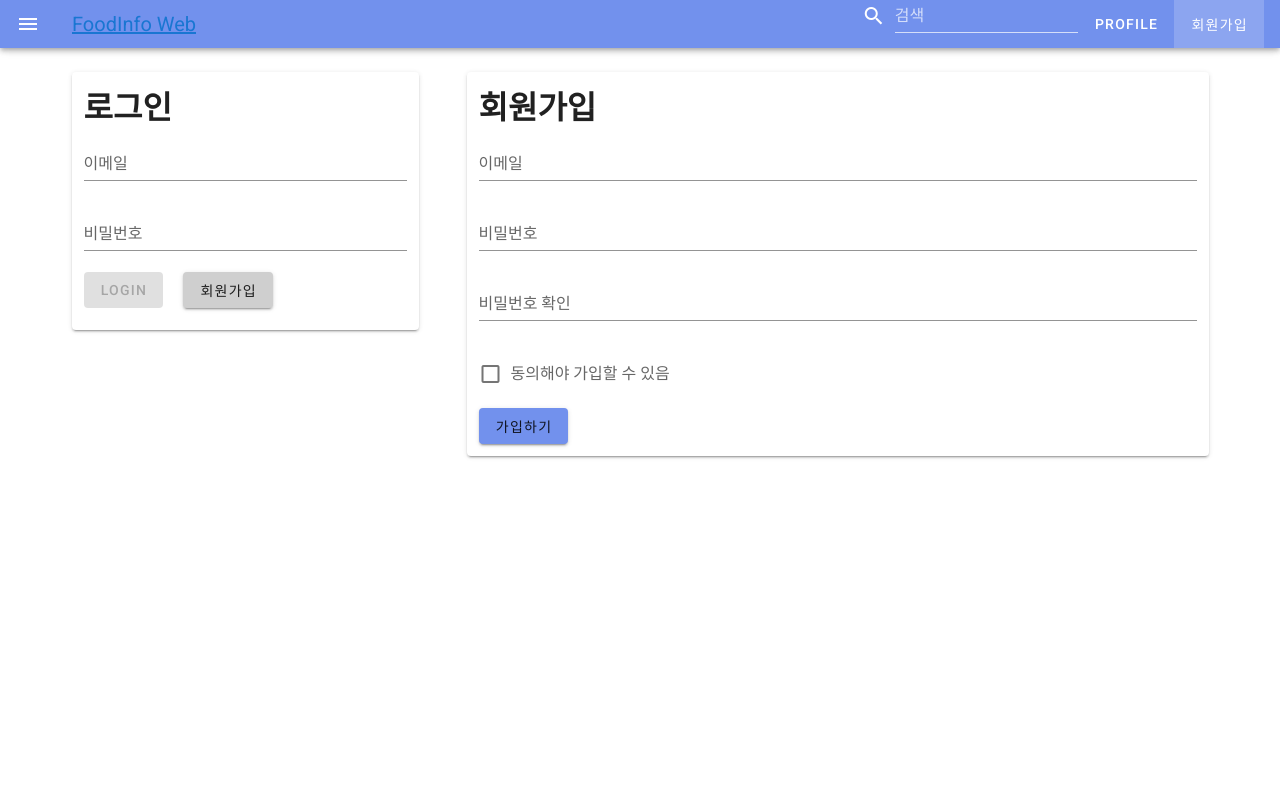
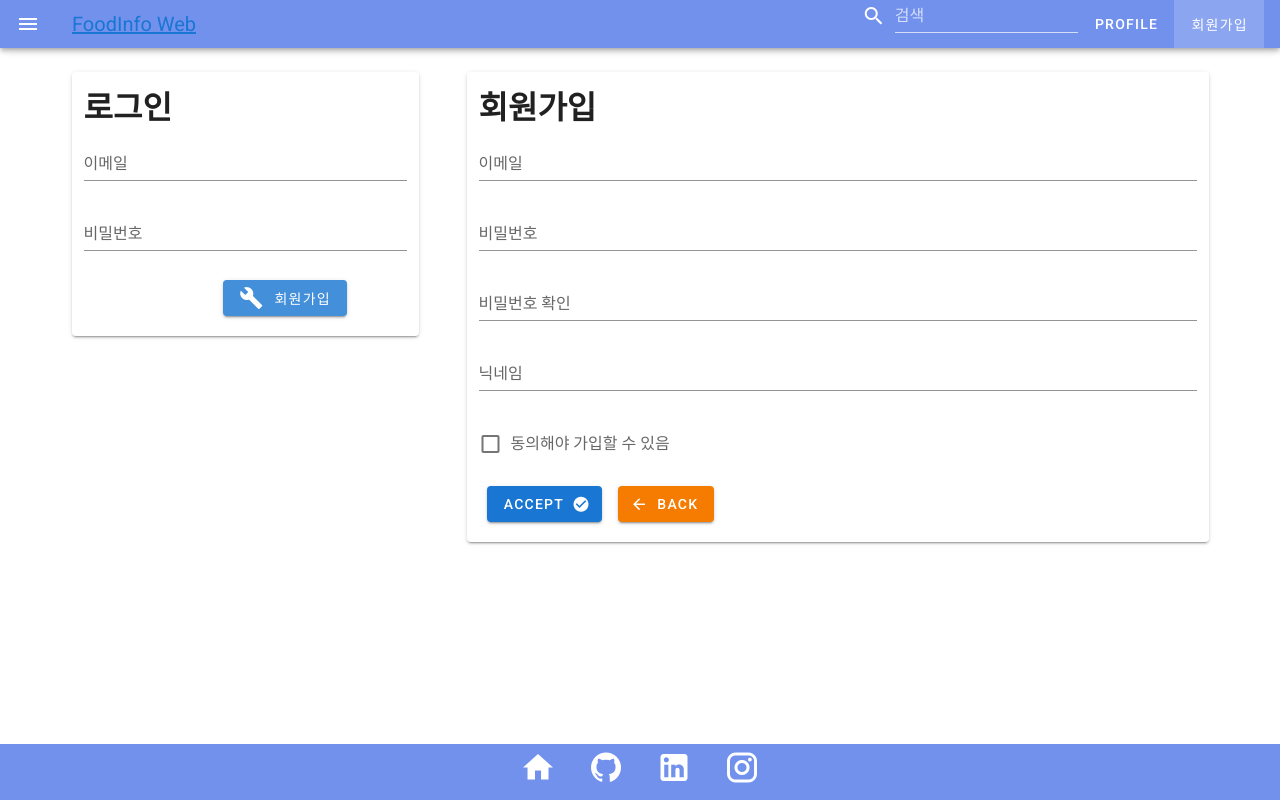
Before and after one commit to nwnp/FoodInfoWeb, a Nuxt app in the folder front/: page /signup in a window 1280 px wide. Built offline with nearby package versions, Linux system fonts and the light colour scheme.

Commit message:
feat: footer 추가 및 일부 수정
 - loginform 버튼 아이콘 추가
 - footer 추가
 - signup 버튼 아이콘 추가

```diff
--- /dev/null
+++ b/front/components/FooterForm.vue
@@ -0,0 +1,26 @@
+<template>
+  <div>
+    <template>
+      <v-footer color="#7291ed" fixed>
+        <v-row justify="center" class="mb-2" no-gutters>
+          <v-btn color="white" text rounded>
+            <v-icon large>mdi-home</v-icon>
+          </v-btn>
+          <v-btn color="white" text rounded>
+            <v-icon large>mdi-github</v-icon>
+          </v-btn>
+          <v-btn color="white" text rounded>
+            <v-icon large>mdi-linkedin</v-icon>
+          </v-btn>
+          <v-btn color="white" text rounded>
+            <v-icon large>mdi-instagram</v-icon>
+          </v-btn>
+        </v-row>
+      </v-footer>
+    </template>
+  </div>
+</template>
+
+<script>
+export default {};
+</script>
--- a/front/components/LoginForm.vue
+++ b/front/components/LoginForm.vue
@@ -20,12 +20,29 @@
             required
           />
           <v-btn
+            class="ma-2"
+            color="primary"
             type="submit"
             :disabled="!valid"
             style="margin-right: 20px; margin-bottom: 10px"
-            >login</v-btn
+            dark
           >
-          <v-btn style="margin-bottom: 10px" nuxt to="/signup">회원가입</v-btn>
+            <v-icon style="margin-right: 10px" dark right>
+              mdi-checkbox-marked-circle
+            </v-icon>
+            login</v-btn
+          >
+          <v-btn
+            class="ma-2"
+            color="primary"
+            style="margin-bottom: 10px"
+            nuxt
+            to="/signup"
+            dark
+          >
+            <v-icon style="margin-right: 10px" dark> mdi-wrench </v-icon>
+            회원가입</v-btn
+          >
         </v-container>
       </v-form>
     </v-card>
--- a/front/layouts/default.vue
+++ b/front/layouts/default.vue
@@ -38,15 +38,18 @@
         </v-col>
       </v-row>
     </v-container>
+    <footer-form />
   </v-app>
 </template>
 
 <script>
 import LoginForm from "../components/LoginForm.vue";
+import FooterForm from "../components/FooterForm.vue";
 
 export default {
   components: {
     LoginForm,
+    FooterForm,
   },
 };
 </script>
--- a/front/pages/signup.vue
+++ b/front/pages/signup.vue
@@ -25,13 +25,26 @@
             :rules="passwordCheckRules"
             required
           />
+          <v-text-field
+            v-model="nickname"
+            label="닉네임"
+            type="nickname"
+            :rules="nicknameRules"
+            required
+          />
           <v-checkbox
             v-model="terms"
             label="동의해야 가입할 수 있음"
             :rules="checkRules"
             required
           />
-          <v-btn color="#7291ed" type="submit">가입하기</v-btn>
+          <v-btn class="ma-2" color="primary" type="submit" dark>
+            Accept
+            <v-icon dark right> mdi-checkbox-marked-circle </v-icon>
+          </v-btn>
+          <v-btn class="ma-2" color="orange darken-2" nuxt to="/" dark>
+            <v-icon dark left> mdi-arrow-left </v-icon>Back
+          </v-btn>
         </v-form>
       </v-container>
     </v-card>
@@ -58,6 +71,7 @@ export default {
         (v) => v === this.password || "비밀번호가 일치하지 않습니다.",
       ],
       checkRules: [(v) => !!v || "약관에 동의해야 합니다."],
+      nicknameRules: [(v) => !!v || "닉네임은 필수입니다."],
     };
   },
   methods: {
```
